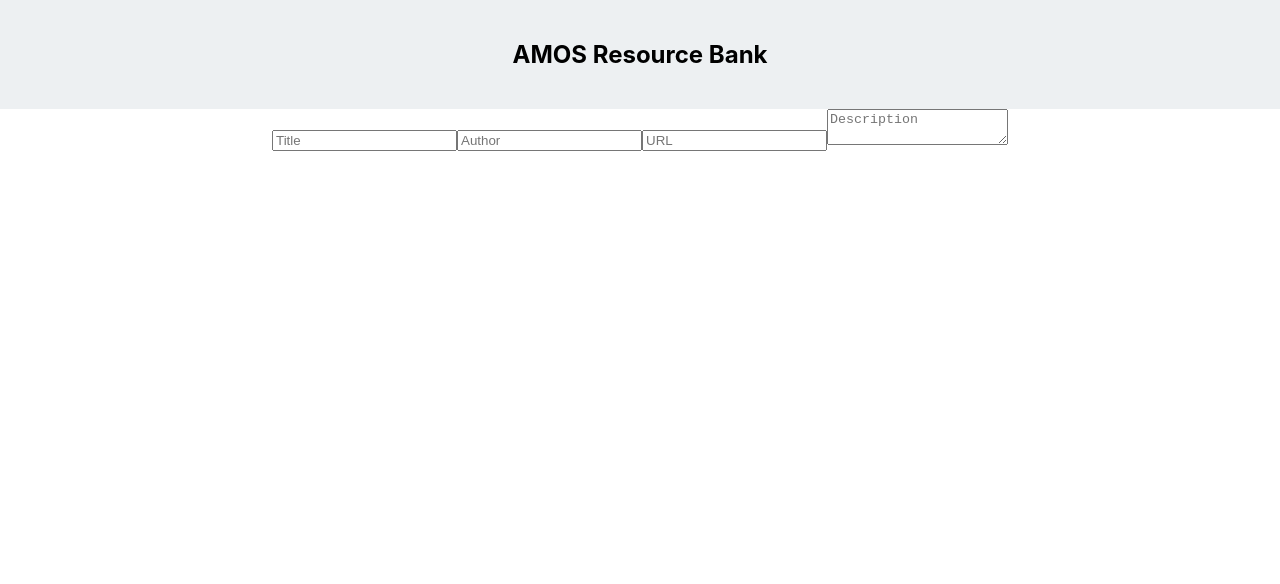
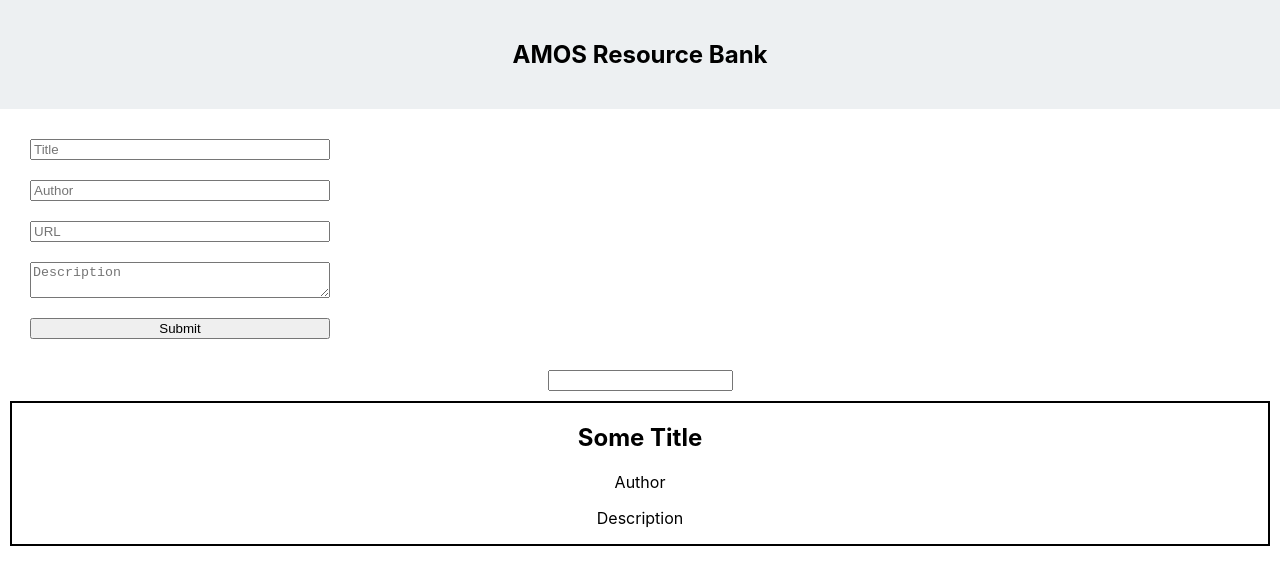
Before and after one commit to Sharon-Akaka/AMOS-Frontend, a React (Create React App) app: page / in a window 1280 px wide. Shown: the top 584 px of the page. Built offline with nearby package versions, Linux system fonts and the light colour scheme.

Commit message:
Added all base components with basic styling

```diff
--- a/src/App.tsx
+++ b/src/App.tsx
@@ -1,5 +1,6 @@
 import React from 'react';
 import './App.css';
+import AllResources from './components/AllResources';
 import Header from './components/Header';
 import InputForm from './components/InputForm';
 
@@ -10,6 +11,7 @@ function App() {
         <div className="App">
             <Header />
             <InputForm />
+            <AllResources />
         </div>
     );
 }
--- /dev/null
+++ b/src/components/AllResources.tsx
@@ -0,0 +1,11 @@
+import './components.css';
+import ResourceCard from './ResourceCard';
+
+export default function AllResources() {
+    return (
+        <div>
+            <input type="text" placeholder=""/>
+            <ResourceCard />
+        </div>
+    )
+}
--- a/src/components/InputForm.tsx
+++ b/src/components/InputForm.tsx
@@ -3,11 +3,12 @@ import './components.css';
 
 export default function InputForm() {
     return(
-        <div>
-            <input placeholder='Title'></input>
-            <input placeholder='Author'></input>
-            <input placeholder='URL'></input>
-            <textarea placeholder='Description'></textarea>
+        <div className='input-container'>
+            <input type="text" placeholder='Title'/>
+            <input type="text" placeholder='Author'/>
+            <input type="text" placeholder='URL'/>
+            <textarea className='textarea-input' placeholder='Description'></textarea>
+            <button className='submit-btn'>Submit</button>
         </div>
     )
 }
--- /dev/null
+++ b/src/components/ResourceCard.tsx
@@ -0,0 +1,20 @@
+import React from "react";
+import './components.css';
+
+interface IResourceCard {
+    // data: IData,
+}
+
+interface IData {
+    title: string
+}
+
+export default function ResourceCard(props: IResourceCard) {
+    return (
+        <div className='resource-card-container'>
+            <h2>Some Title</h2>
+            <p>Author</p>
+            <p>Description</p>
+        </div>
+    )
+}
--- a/src/components/components.css
+++ b/src/components/components.css
@@ -5,3 +5,27 @@
 }
 
 /* INPUT FORM */
+.input-container {
+    display: flex;
+    flex-direction: column;
+    width: 25%;
+    padding: 20px;
+}
+
+.input-container input {
+    margin: 10px;
+}
+
+.textarea-input {
+    margin: 10px;
+}
+
+.submit-btn {
+    margin: 10px;
+}
+
+/* Resource Card */
+.resource-card-container {
+    margin: 10px;
+    border: 2px solid black;
+}
```
